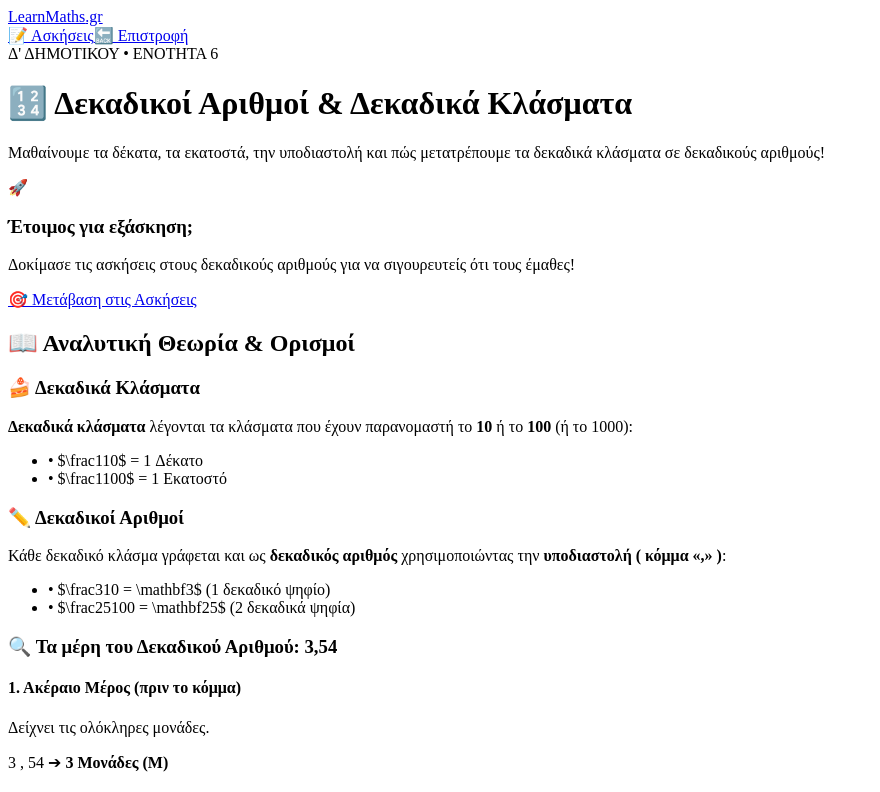
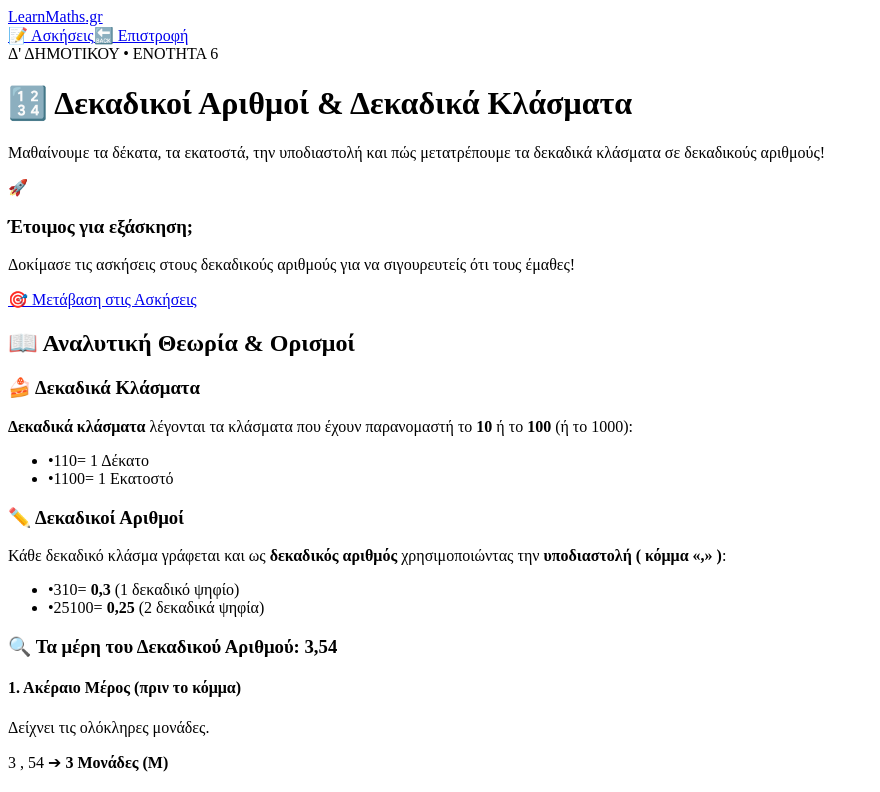
Before and after one commit to gkrimpas-lab/learn-maths-2026, a Next.js app: page /d-dimotikou/6-dekadikoi in a window 1280 px wide. Shown: the top 792 px of the page, without its empty margins (0-880 px from the left). Built offline with nearby package versions, Linux system fonts and the light colour scheme.

Commit message:
Update 6-dekadikoi.js

```diff
--- a/pages/d-dimotikou/6-dekadikoi.js
+++ b/pages/d-dimotikou/6-dekadikoi.js
@@ -21,6 +21,10 @@ export default function DekadikoiTheoryPage() {
 
   const tenthsDigit = parseInt(decimalPartString[0] || '0', 10);
   const hundredthsDigit = mode === 'hundredths' ? parseInt(decimalPartString[1] || '0', 10) : 0;
+
+  // Υπολογισμός ενεργών κουτιών για το πλέγμα (Grid)
+  // Παίρνουμε το δεκαδικό μέρος ή το υπόλοιπο του 100/10 αν ο αριθμητής είναι μεγάλος
+  const visualFilledBoxes = mode === 'tenths' ? (numerator % 10) : (numerator % 100);
 
   const handleRandomize = () => {
     if (mode === 'tenths') {
@@ -106,9 +110,29 @@ export default function DekadikoiTheoryPage() {
                 <p className="text-sm md:text-base text-gray-700 leading-relaxed">
                   <strong>Δεκαδικά κλάσματα</strong> λέγονται τα κλάσματα που έχουν παρανομαστή το <strong>10</strong> ή το <strong>100</strong> (ή το 1000):
                 </p>
-                <ul className="space-y-1 text-sm text-gray-700 font-mono">
-                  <li>• $\frac{1}{10}$ = 1 Δέκατο</li>
-                  <li>• $\frac{1}{100}$ = 1 Εκατοστό</li>
+                <ul className="space-y-2 text-sm text-gray-700">
+                  <li className="flex items-center gap-2">
+                    <span>•</span>
+                    <span className="inline-flex items-center gap-1 font-mono font-bold">
+                      <span className="inline-flex flex-col items-center leading-none text-xs">
+                        <span>1</span>
+                        <span className="border-b border-gray-800 w-full"></span>
+                        <span>10</span>
+                      </span>
+                      <span>= 1 Δέκατο</span>
+                    </span>
+                  </li>
+                  <li className="flex items-center gap-2">
+                    <span>•</span>
+                    <span className="inline-flex items-center gap-1 font-mono font-bold">
+                      <span className="inline-flex flex-col items-center leading-none text-xs">
+                        <span>1</span>
+                        <span className="border-b border-gray-800 w-full"></span>
+                        <span>100</span>
+                      </span>
+                      <span>= 1 Εκατοστό</span>
+                    </span>
+                  </li>
                 </ul>
               </div>
 
@@ -120,9 +144,29 @@ export default function DekadikoiTheoryPage() {
                 <p className="text-sm md:text-base text-gray-700 leading-relaxed">
                   Κάθε δεκαδικό κλάσμα γράφεται και ως <strong>δεκαδικός αριθμός</strong> χρησιμοποιώντας την <strong>υποδιαστολή ( κόμμα «,» )</strong>:
                 </p>
-                <ul className="space-y-1 text-sm text-gray-700 font-mono">
-                  <li>• $\frac{3}{10} = \mathbf{0,3}$ (1 δεκαδικό ψηφίο)</li>
-                  <li>• $\frac{25}{100} = \mathbf{0,25}$ (2 δεκαδικά ψηφία)</li>
+                <ul className="space-y-2 text-sm text-gray-700 font-mono">
+                  <li className="flex items-center gap-2">
+                    <span>•</span>
+                    <span className="inline-flex items-center gap-1">
+                      <span className="inline-flex flex-col items-center leading-none text-xs">
+                        <span>3</span>
+                        <span className="border-b border-gray-800 w-full"></span>
+                        <span>10</span>
+                      </span>
+                      <span>= <strong>0,3</strong> (1 δεκαδικό ψηφίο)</span>
+                    </span>
+                  </li>
+                  <li className="flex items-center gap-2">
+                    <span>•</span>
+                    <span className="inline-flex items-center gap-1">
+                      <span className="inline-flex flex-col items-center leading-none text-xs">
+                        <span>25</span>
+                        <span className="border-b border-gray-800 w-full"></span>
+                        <span>100</span>
+                      </span>
+                      <span>= <strong>0,25</strong> (2 δεκαδικά ψηφία)</span>
+                    </span>
+                  </li>
                 </ul>
               </div>
 
@@ -268,6 +312,54 @@ export default function DekadikoiTheoryPage() {
               </p>
             </div>
 
+            {/* ΟΠΤΙΚΟΠΟΙΗΣΗ ΜΟΝΑΔΑΣ (GRID 10 / GRID 100) */}
+            <div className="bg-slate-50 p-6 rounded-3xl border border-slate-200 space-y-3 text-center">
+              <span className="text-xs font-black uppercase tracking-wider text-slate-500 block">
+                🎨 Οπτικοποίηση Μονάδας (Πλέγμα {denominator} Τμημάτων)
+              </span>
+              <p className="text-xs text-gray-500">
+                {integerPart > 0 && `(Εμφανίζονται τα ${visualFilledBoxes} τμήματα της τελευταίας μονάδας — ${integerPart} ολόκληρες μονάδες είναι συμπληρωμένες)`}
+              </p>
+
+              <div className="max-w-xl mx-auto bg-white p-4 rounded-2xl border border-slate-200 shadow-inner">
+                {mode === 'tenths' ? (
+                  /* GRID 10 (1x10) */
+                  <div className="grid grid-cols-10 gap-1.5 h-16">
+                    {Array.from({ length: 10 }).map((_, idx) => {
+                      const isFilled = idx < (visualFilledBoxes === 0 && numerator > 0 ? 10 : visualFilledBoxes);
+                      return (
+                        <div
+                          key={idx}
+                          className={`rounded-lg border transition-all duration-300 ${
+                            isFilled
+                              ? 'bg-amber-500 border-amber-600 shadow-sm'
+                              : 'bg-slate-100 border-slate-200'
+                          }`}
+                        />
+                      );
+                    })}
+                  </div>
+                ) : (
+                  /* GRID 100 (10x10) - Όπως η Εικόνα 2 */
+                  <div className="grid grid-cols-10 gap-1 h-64">
+                    {Array.from({ length: 100 }).map((_, idx) => {
+                      const isFilled = idx < (visualFilledBoxes === 0 && numerator > 0 ? 100 : visualFilledBoxes);
+                      return (
+                        <div
+                          key={idx}
+                          className={`rounded-sm border transition-all duration-200 ${
+                            isFilled
+                              ? 'bg-amber-500 border-amber-600 shadow-xs'
+                              : 'bg-slate-50 border-slate-200'
+                          }`}
+                        />
+                      );
+                    })}
+                  </div>
+                )}
+              </div>
+            </div>
+
           </div>
 
           {/* BOTTOM EXERCISES CALLOUT BANNER */}
```
